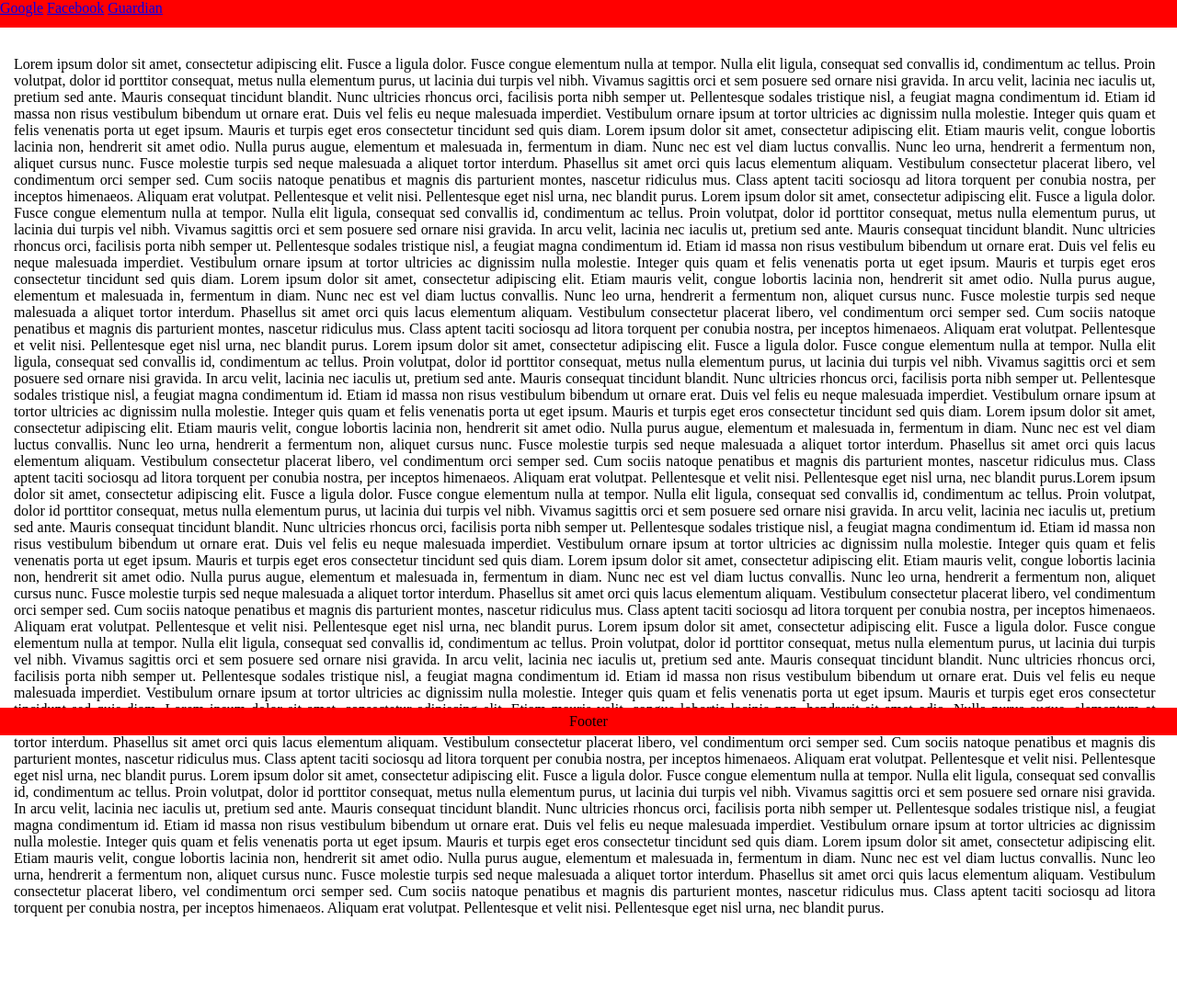
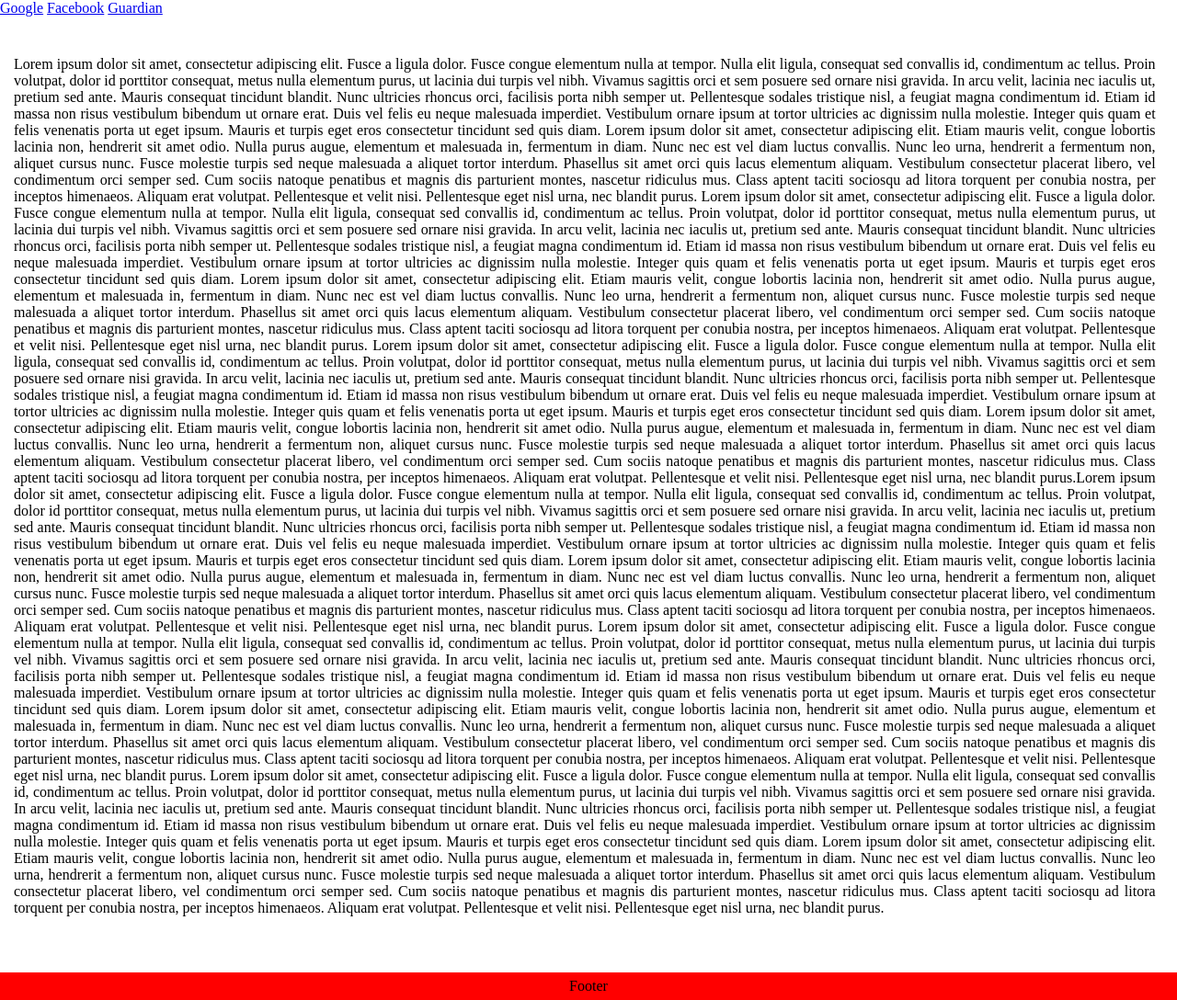
Before and after one commit to vilisimo/cookme, a Django app: template templates/base.html in a window 1280 px wide. Shown: the whole page at 92% size. Before the commit the page ends 997 px from the top, so only its background shows below. Run offline with Django 3.2, Linux system fonts and the light colour scheme; the template is opened without the code that fills it, so the values that code supplies are empty.

Commit message:
Playing with css colours.

```diff
--- a/static/css/main.css
+++ b/static/css/main.css
@@ -3,7 +3,7 @@ body {
 }
 
 header {
-    background: red;
+    background: white;
     position: fixed;
     height: 30px;
     width: 100%;
@@ -12,7 +12,7 @@ header {
 
 footer {
     background: red;
-    position: fixed;
+    /*position: fixed;*/
     height: 30px;
     width: 100%;
     bottom: 0;
@@ -35,3 +35,11 @@ main {
     margin-bottom: 30px;
     text-align: justify;
 }
+
+/*Problem: padding/margin is still white if background is applied.*/
+/*Problem: if there is no text, header is not at the bottom of the page.*/
+
+/*Useful colours: */
+/*#ACF3FA*/
+/*#B3D7E3*/
+/*#5F8689*/
```
